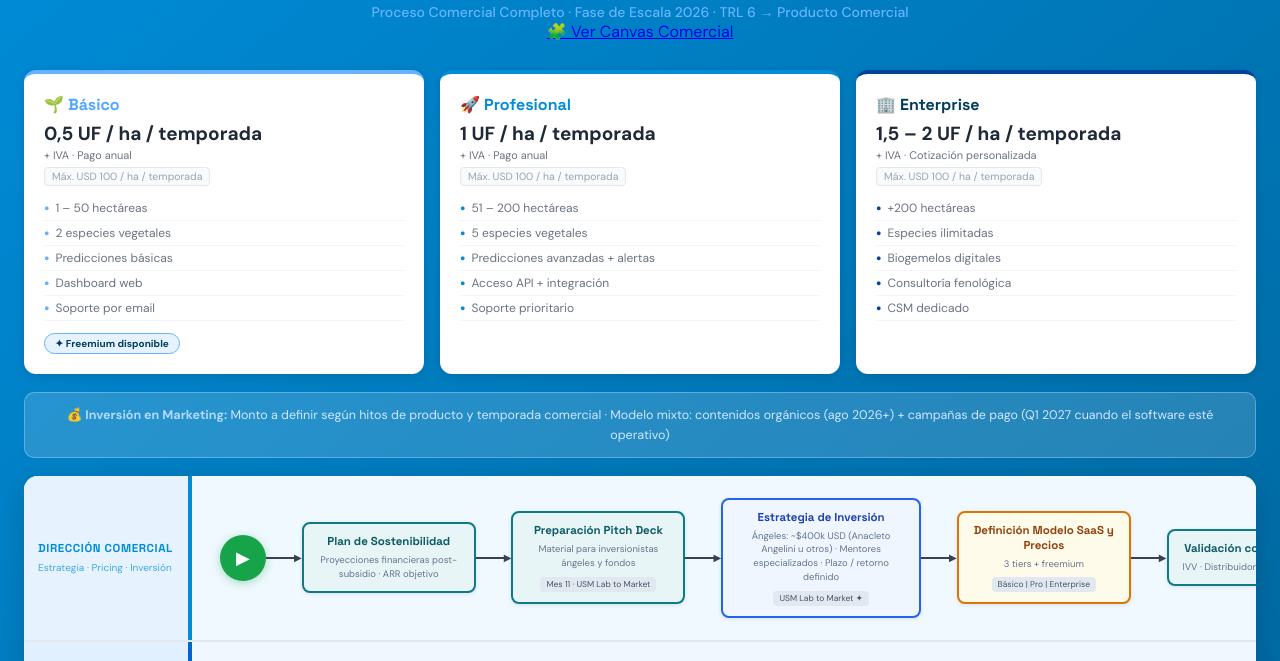
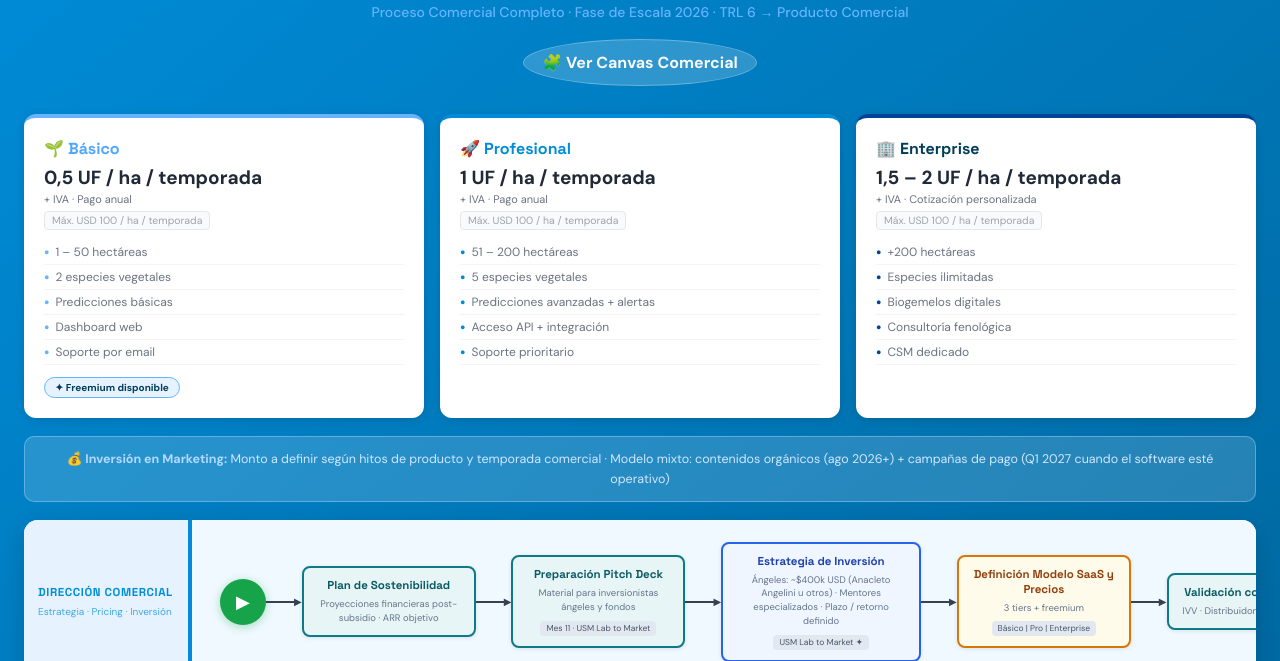
Before and after one commit to Barbaradiazrojas/BPMN-Phenolo-IA, a plain HTML site: page index.html in a window 1280 px wide. Shown: the part 95-756 px from the top of the page. Drawn offline with Linux system fonts and the light colour scheme.

Commit message:
Agregar botón circular solo en index.html

```diff
--- a/index.css
+++ b/index.css
@@ -99,6 +99,26 @@ body {
   color: #66b3ff;
   margin-top: 6px;
   font-weight: 500;
+}
+.page-actions {
+  margin-top: 18px;
+}
+.button {
+  display: inline-flex;
+  align-items: center;
+  justify-content: center;
+  padding: 12px 18px;
+  border-radius: 50%;
+  background: rgba(255,255,255,0.18);
+  color: #f8fafc;
+  font-weight: 700;
+  text-decoration: none;
+  border: 1px solid rgba(255,255,255,0.28);
+  transition: transform 0.2s ease, background 0.2s ease;
+}
+.button:hover {
+  transform: translateY(-1px);
+  background: rgba(255,255,255,0.28);
 }
 @media (max-width: 980px) {
   .pricing-section {
```
